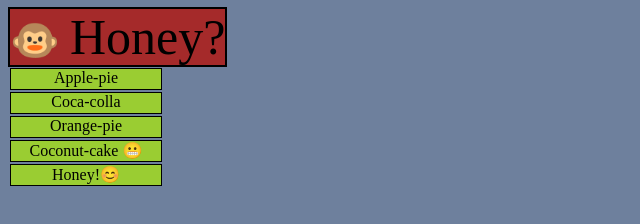
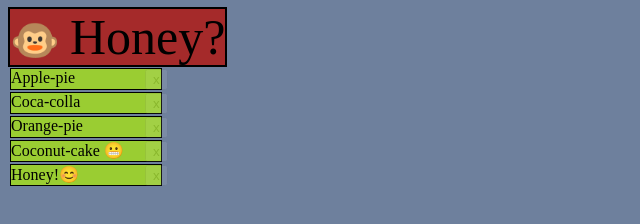
Before and after one commit to iuy3/event, a plain HTML site: page tasks/2.html in a window 1280 px wide. Both pictures are taken after a click on the element "Honey?". Shown: the whole page, without its empty margins (0-640 px from the left). Drawn offline with Linux system fonts and the light colour scheme.

Commit message:
creating menu and other

```diff
--- a/tasks/2.html
+++ b/tasks/2.html
@@ -10,17 +10,7 @@
 
 <body style="background-color: rgb(110, 128, 157)">
     <style>
-        .menu li {
-            height: 20px;
-            width: 150px;
-            text-align: center;
-            background-color: yellowgreen;
-            border: 1px solid black;
-            list-style-type: none;
-            margin: 2px;
-            display: none;
 
-        }
 
         .menu.open li {
             display: block;
@@ -43,16 +33,37 @@
             content: '🐵 ';
             font-size: 80%;
         }
+
+
+        .meal{
+            height: 20px;
+            width: 150px;
+            text-align: left;
+            background-color: yellowgreen;
+            border: 1px solid black;
+            list-style-type: none;
+            margin: 2px;
+            display: none;
+        }
+
+        .button{
+
+            left: 145px;
+            position: absolute;
+            opacity: 0.1;
+            cursor: pointer;
+        }
+
+
     </style>
     <div id='menu' class="menu">
         <span class="title">Honey?</span>
-        <li>Apple-pie</li>
-        <li>Coca-colla</li>
-        <li>Orange-pie</li>
-        <li>Coconut-cake 😬</li>
-        <li>Honey!😊</li>
+        <li class="meal">Apple-pie</li>
+        <li class="meal">Coca-colla</li>
+        <li class="meal">Orange-pie</li>
+        <li class="meal">Coconut-cake 😬</li>
+        <li class="meal">Honey!😊</li>
     </div>
-
 
     <script>
         let menu = document.getElementById('menu')
@@ -61,6 +72,12 @@
         title.onclick = function () {
             menu.classList.toggle('open')
         };
+
+        let meals = document.querySelectorAll('.meal')
+        for(let meal of meals){
+            meal.insertAdjacentHTML("afterbegin",'<button class ="button">x</button>')
+            meal.firstChild.onclick = () => meal.remove();
+        }
     </script>
 </body>
 
```
Also changed, not shown: chapter_2/example.html (added, +25 -0 lines), tasks/4.html (+0 -4 lines), tasks/4style.css (+4 -5 lines).
